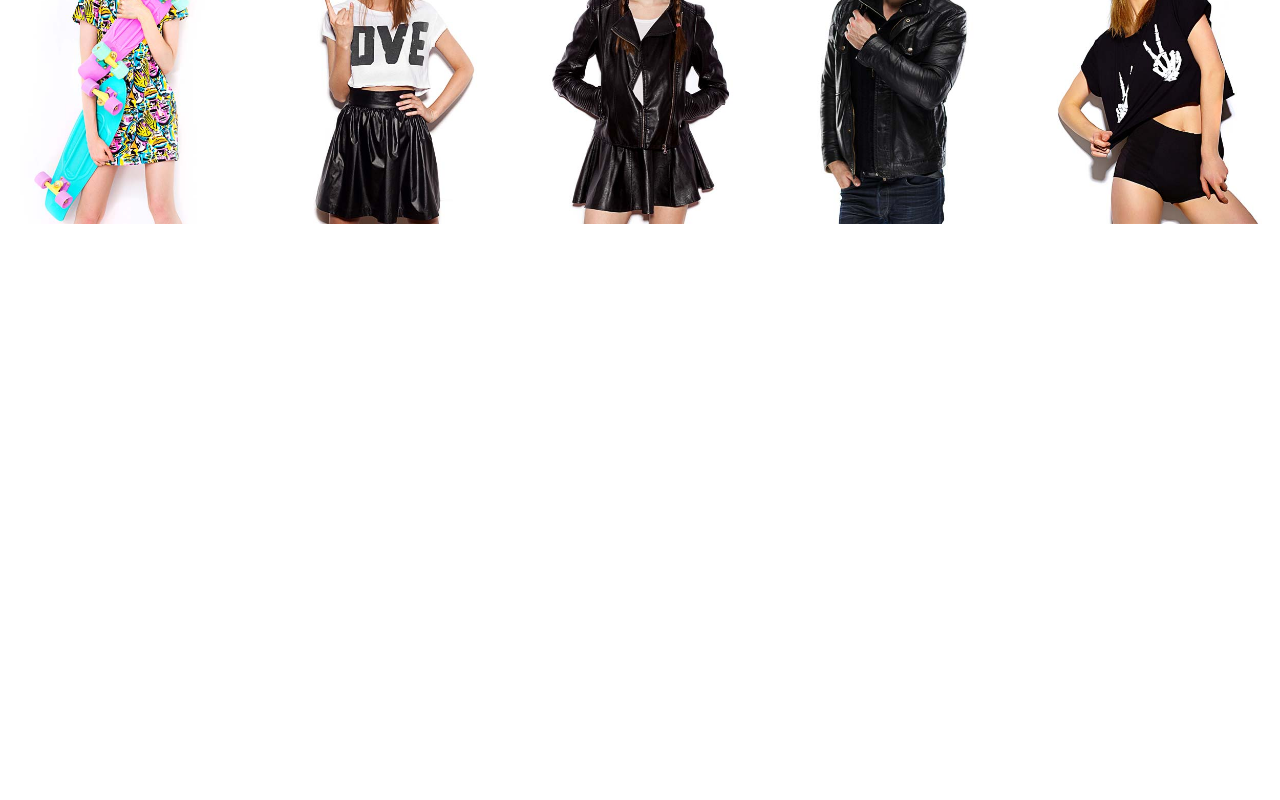
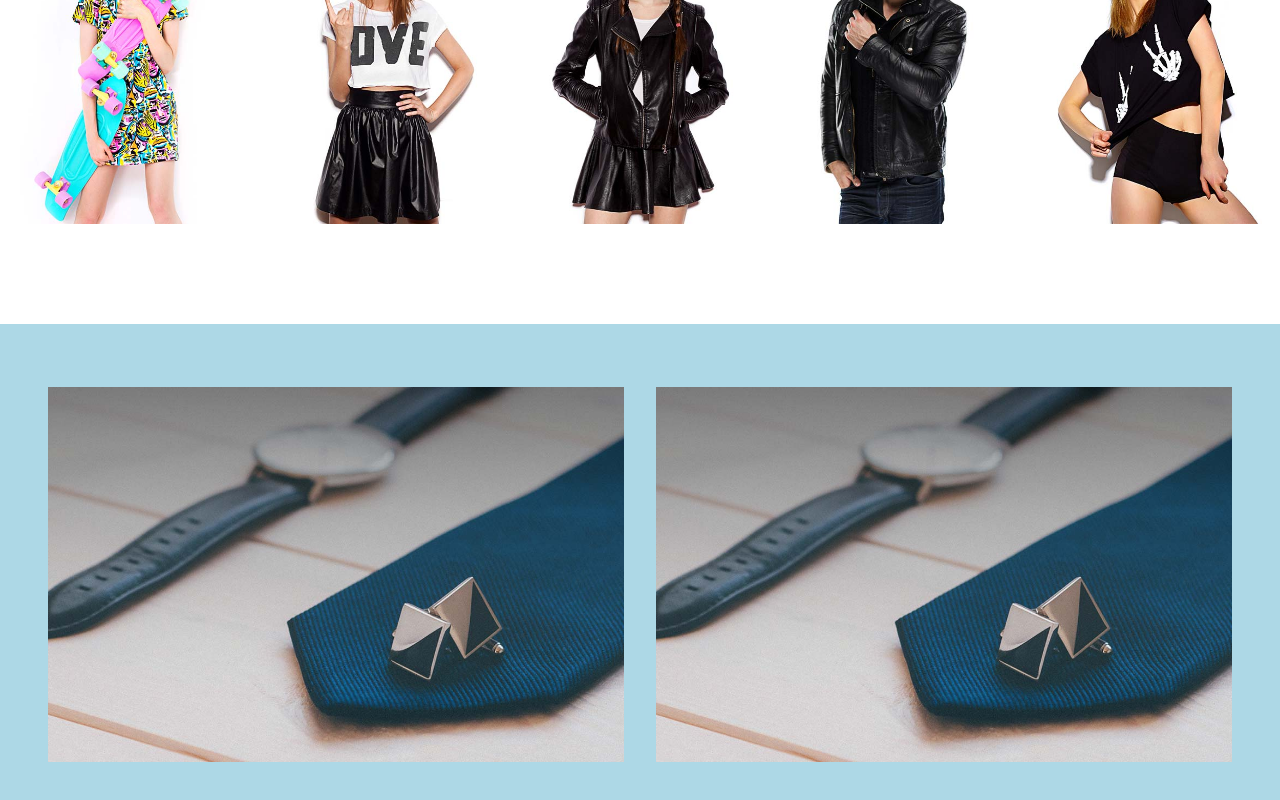
Before and after one commit to patrictobola/proj-html-vuejs, a Vue app: page / in a window 1280 px wide. Shown: the part 2360-3160 px from the top of the page. Before the commit the page ends 2684 px from the top, so only its background shows below. Built offline with nearby package versions, Linux system fonts and the light colour scheme.

Commit message:
row done offer cards

```diff
--- a/src/components/AppMain.vue
+++ b/src/components/AppMain.vue
@@ -4,6 +4,7 @@ import SectionTitle from './main/sections/SectionTitle.vue'
 import SectionContainer from './main/sections/SectionContainer.vue';
 import SectionCollection from './main/sections/SectionCollection.vue';
 import SectionBestseller from './main/sections/SectionBestseller.vue';
+import SectionOffers from './main/sections/SectionOffers.vue'
 export default {
     components: {
         JumbotronPage,
@@ -11,6 +12,7 @@ export default {
         SectionContainer,
         SectionCollection,
         SectionBestseller,
+        SectionOffers,
     }
 }
 </script>
@@ -22,6 +24,7 @@ export default {
     <SectionCollection />
     <SectionTitle :title="`Best Seller`" :description="`Must have products from our top sellers`" />
     <SectionBestseller />
+    <SectionOffers />
 </template>
 
 <style></style>
--- /dev/null
+++ b/src/components/main/offers/OffersCard.vue
@@ -0,0 +1,13 @@
+<script></script>
+<template>
+    <div class="offer-card px-3 h-75 ">
+        <img src="../../../assets/images/website_promos/promo_box_1_bg.jpg" alt="">
+    </div>
+</template>
+<style>
+.offer-card {}
+
+img {
+    height: 100%;
+}
+</style>
--- /dev/null
+++ b/src/components/main/sections/SectionOffers.vue
@@ -0,0 +1,25 @@
+<script>
+import OffersCard from '../offers/OffersCard.vue';
+export default {
+    components: {
+        OffersCard,
+    }
+}
+</script>
+
+<template>
+    <section>
+        <div class="container h-100 d-flex justify-content-center align-items-center">
+            <OffersCard />
+            <OffersCard />
+
+        </div>
+    </section>
+</template>
+
+<style scoped>
+section {
+    height: 500px;
+    background-color: lightblue;
+}
+</style>
```
